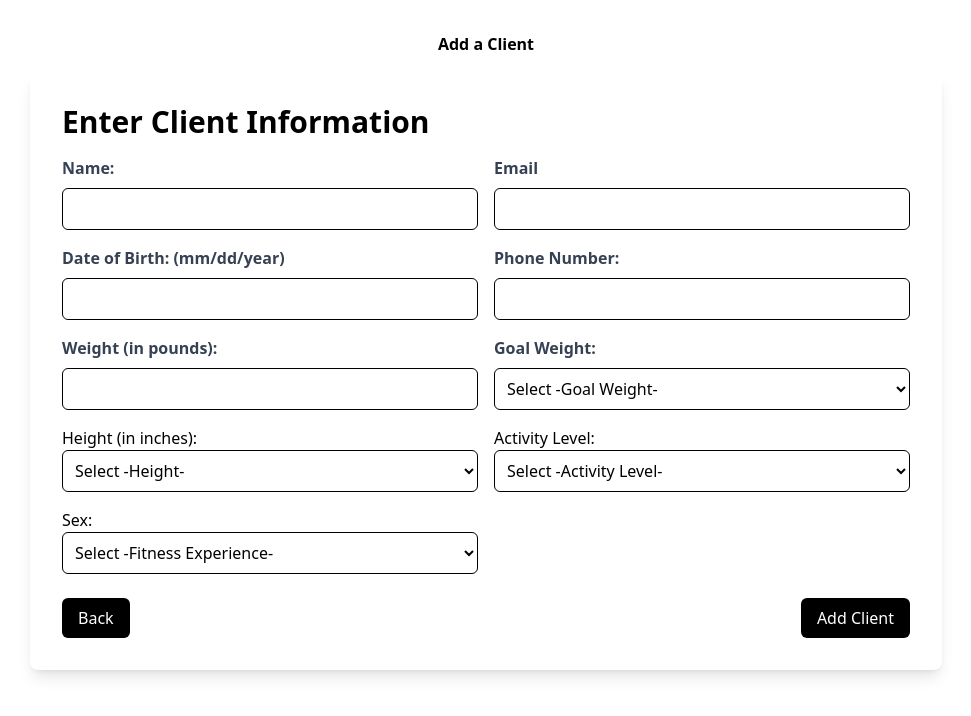
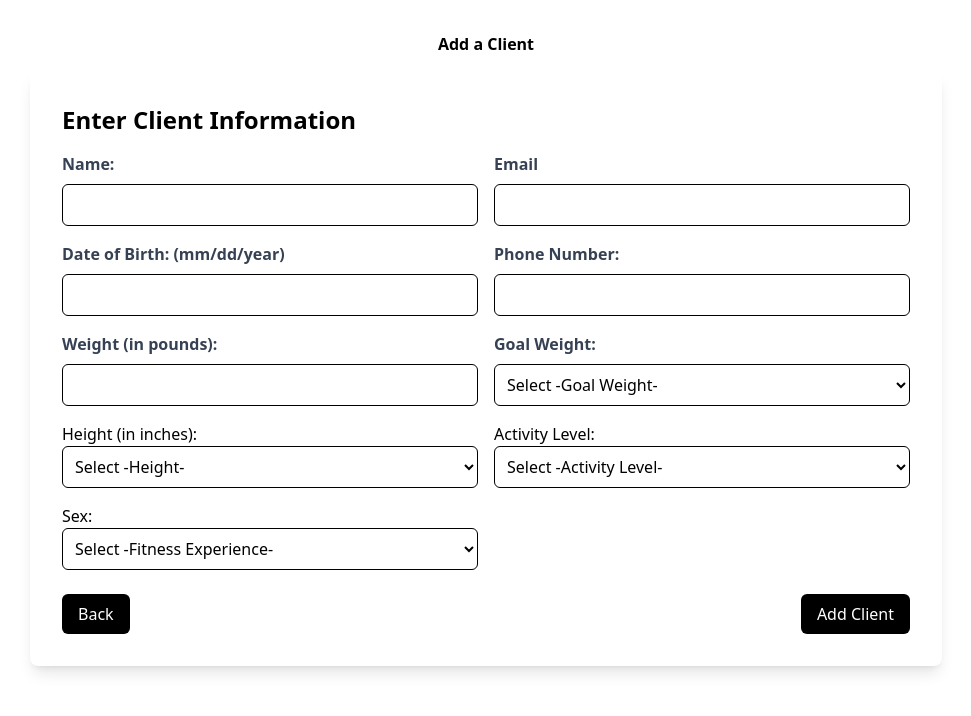
Before and after one commit to aitanoffir/LargeProject, a React (Vite) app in the folder FitLink/: page /AddClient in a window 1280 px wide. Shown: the top 716 px of the page, without its empty margins (154-1125 px from the left). Built offline with nearby package versions, Linux system fonts and the light colour scheme.

Commit message:
Changing text size again

```diff
--- a/FitLink/src/Components/AddClient.jsx
+++ b/FitLink/src/Components/AddClient.jsx
@@ -17,11 +17,11 @@ const AddClient = () => {
 
   return (
     <div className = "flex flex-col items-center p-8">
-      <h1 className = "test-5xl font-bold mb-4">Add a Client</h1>
+      <h1 className = "test-7xl font-bold mb-4">Add a Client</h1>
 
 
       <div className = "w-3/4 bg-white p-8 rounded-lg shadow-lg">
-        <h2 className = "text-3xl font-bold mb-4">Enter Client Information</h2>
+        <h2 className = "text-2xl font-bold mb-4">Enter Client Information</h2>
 
         <form className = "grid grid-cols-2 gap-4">
           <div>
```
